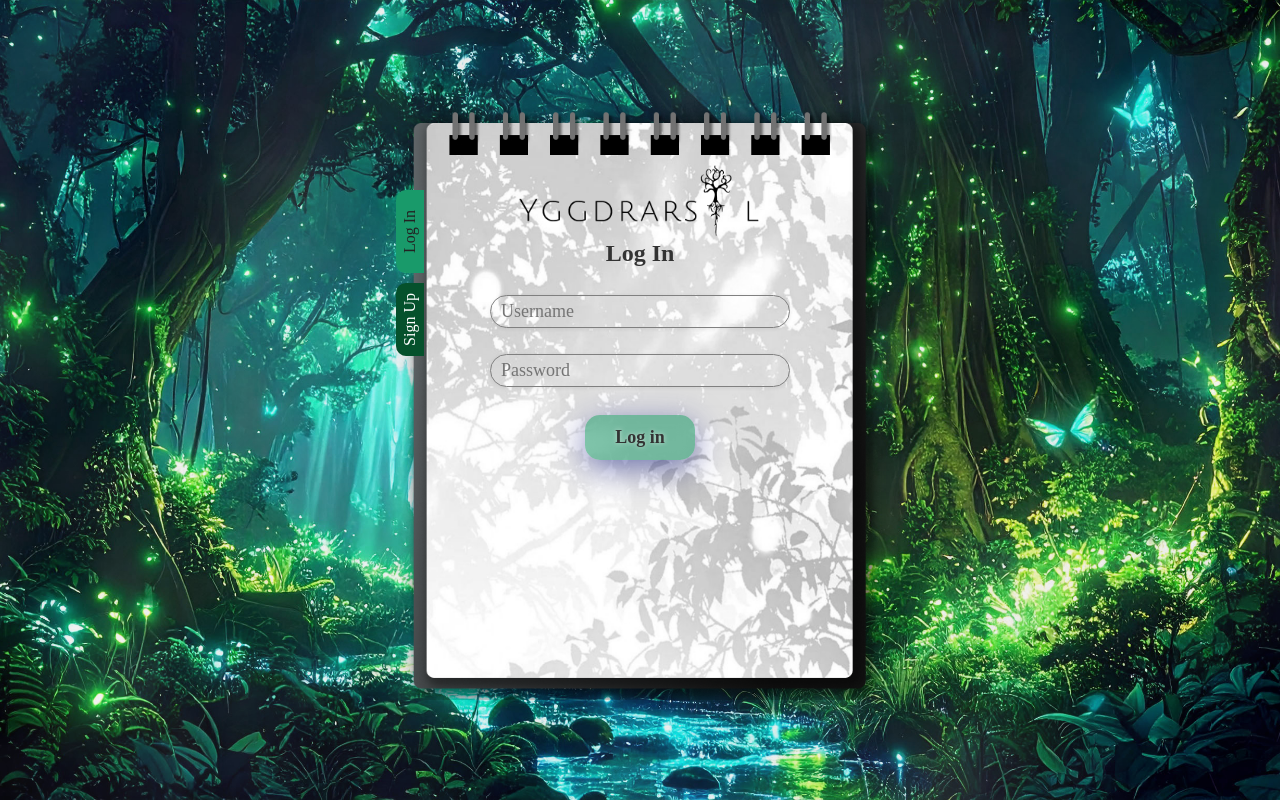
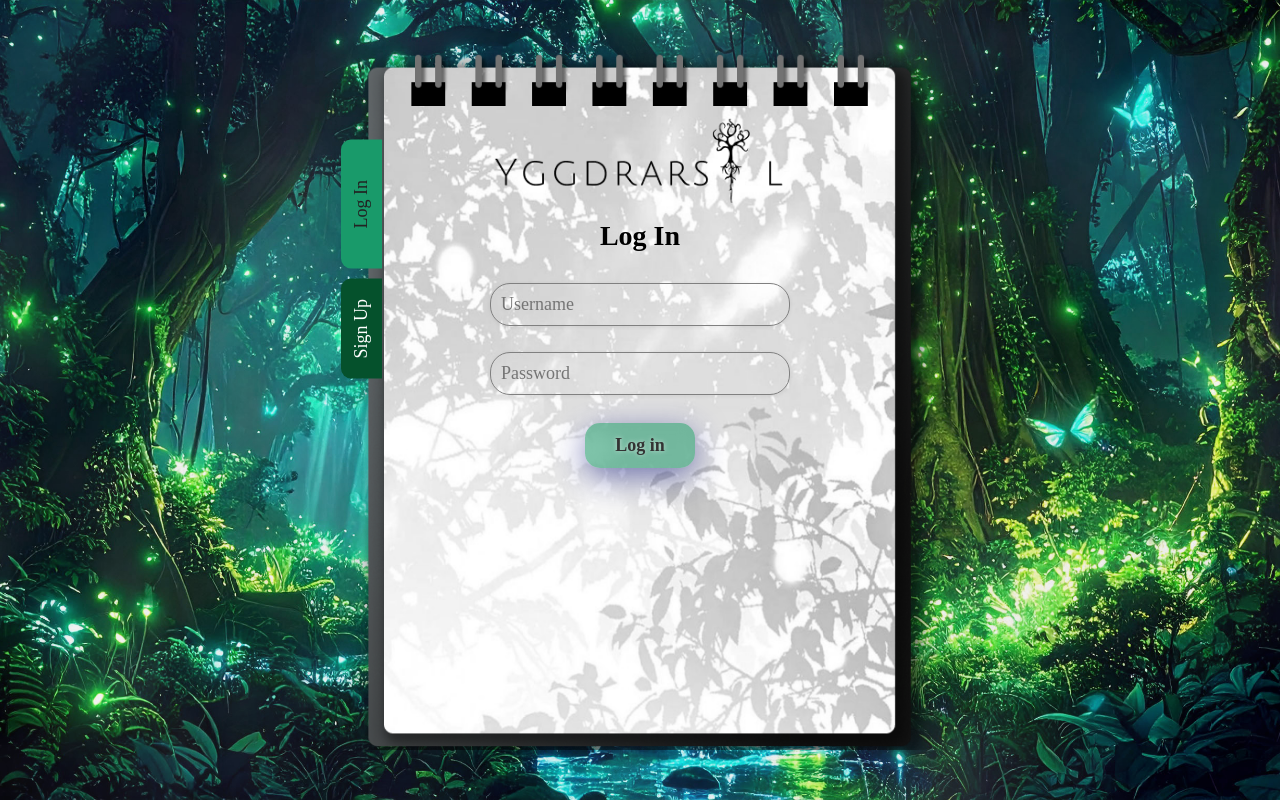
Before and after one commit to andrevanheerden/Yggdrasil, a React (Create React App) app in the folder yggdrasil/frontend/: page /login in a window 1280 px wide. Built offline with nearby package versions, Linux system fonts and the light colour scheme.

Commit message:
sizing fix because i was coding on a zoomed in screen

```diff
--- a/yggdrasil/frontend/src/pages/loginPage/Login.css
+++ b/yggdrasil/frontend/src/pages/loginPage/Login.css
@@ -23,8 +23,8 @@ body, #root {
 .login-container {
   background: url('../../assets/images/notepad.png') no-repeat center center;
   background-size: cover;
-  width: 500px;
-  height: 600px;
+  width: 600px;
+  height: 700px;
   position: relative;
   display: flex;
   justify-content: center;
@@ -42,16 +42,22 @@ label {
   font-size: 16px;
   color: #000;
   text-align: center;
+}
 
+.subtitle {
+  font-size: 28px;
+  color: #000;
+  text-align: center;
+  margin-top: 50px;
 }
 
 input {
-  width: 300px;
+  width: 100%;
   max-width: 100%;
   display: block;
   margin-left: auto;
   margin-right: auto;
-  padding: 5px 10px;
+  padding: 10px 10px;
   margin-top: 8px;
   margin-bottom: 18px;
   border: 1px solid #808080;
@@ -69,7 +75,7 @@ input {
 /* Vertical tab buttons */
 .tab-buttons {
   position: absolute;
-  left: 6px; /* overlap to the left */
+  left: 1px; /* overlap to the left */
   top: 90px;
   display: flex;
   flex-direction: column;
@@ -84,10 +90,10 @@ input {
   border: none;
   border-radius: 0px 10px 10px 0px;
   margin-bottom: 10px;
-  padding: 10px 5px;
+  padding: 20px 10px 20px 10px;
   cursor: pointer;
   font-family: 'Caudex', serif;
-  font-size: 16px;
+  font-size: 18px;
   transition: background 0.3s;
 }
 
@@ -95,7 +101,7 @@ input {
   background: #199A6A;
   color: #222;
   opacity: 1;
-  padding: 20px 5px;
+  padding: 40px 10px;
 }
 
 /* Form inside the notepad */
```
